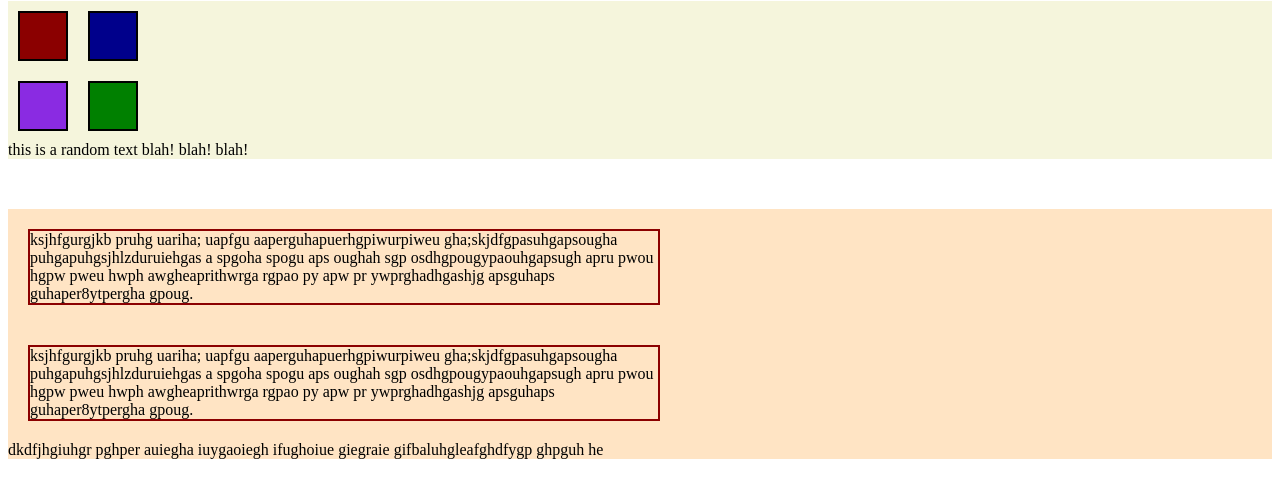
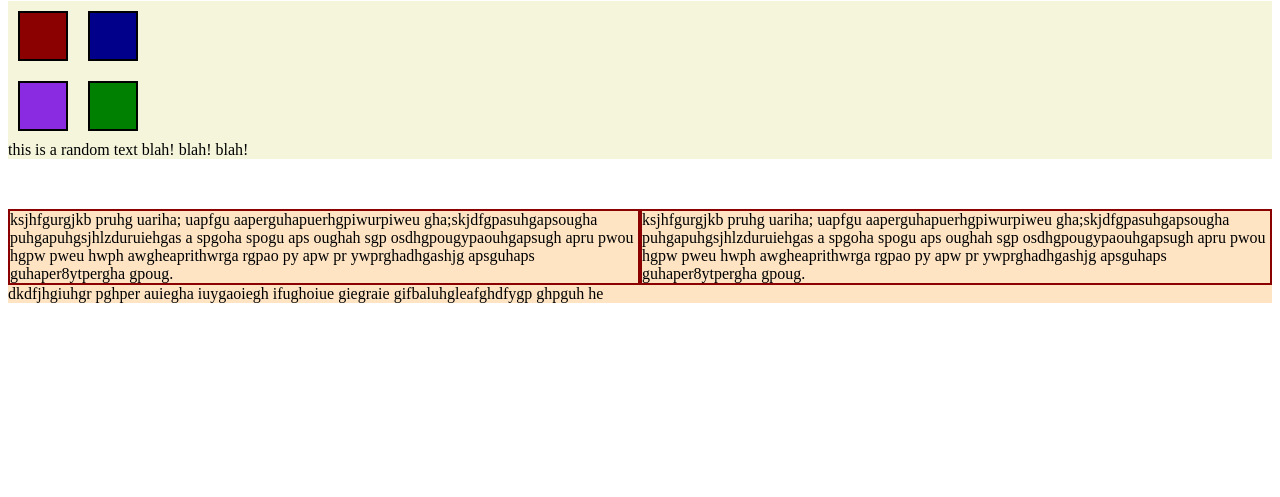
Before and after one commit to userNavneet/coursera-test, a plain HTML site: page site/floating.html in a window 1280 px wide. Shown: the part 79-576 px from the top of the page. Drawn offline with Linux system fonts and the light colour scheme.

Commit message:
floating positoning in css

```diff
--- a/site/floating.html
+++ b/site/floating.html
@@ -17,7 +17,6 @@
 
 			width: 50%;
 			border: 2px solid darkred;
-			margin: 20px;
 			float: left;
 
 		}
@@ -36,7 +35,6 @@
 		#p1{
 
 			background-color: darkred;
-/*			float: right;*/
 
 		}
 		#p2{
@@ -48,7 +46,6 @@
 		#p3{
 
 			background-color: blueviolet;
-			/*float: right;*/
 			clear: left;
 		}
 		#p4{
```
